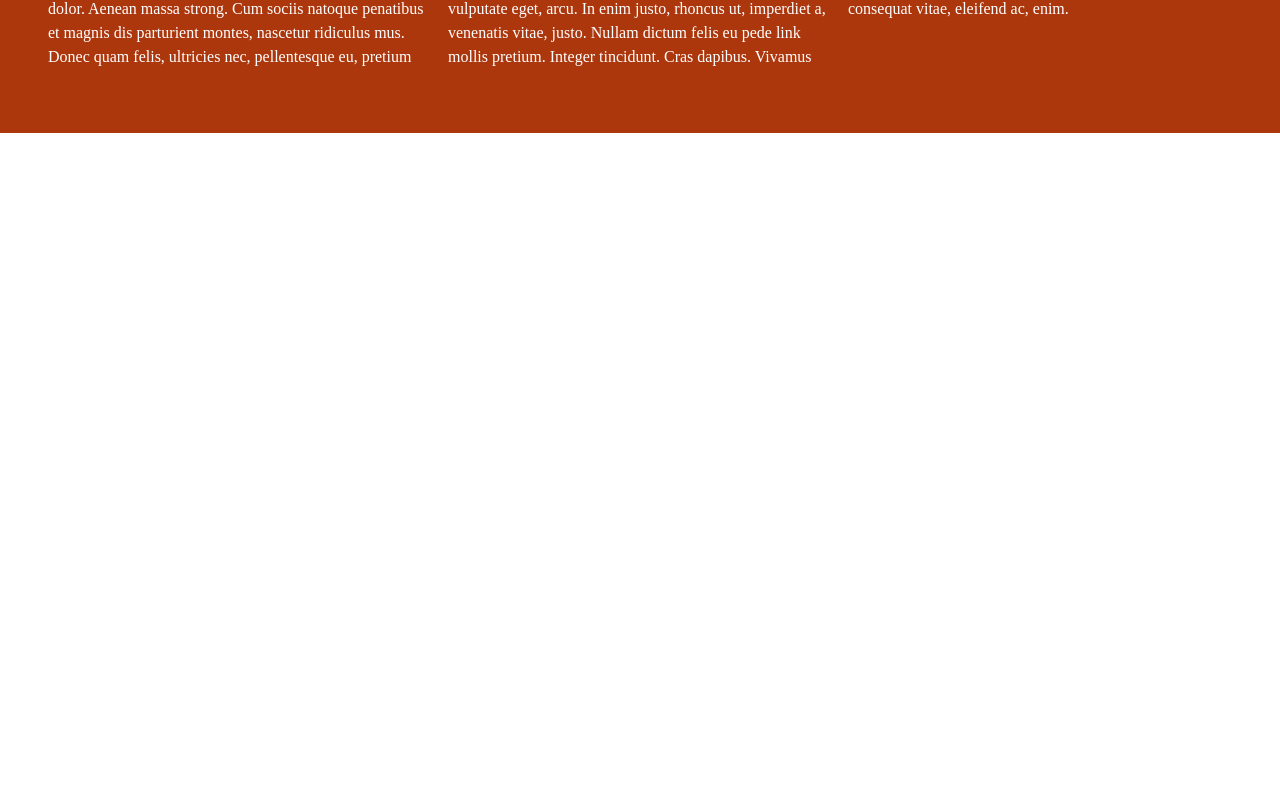
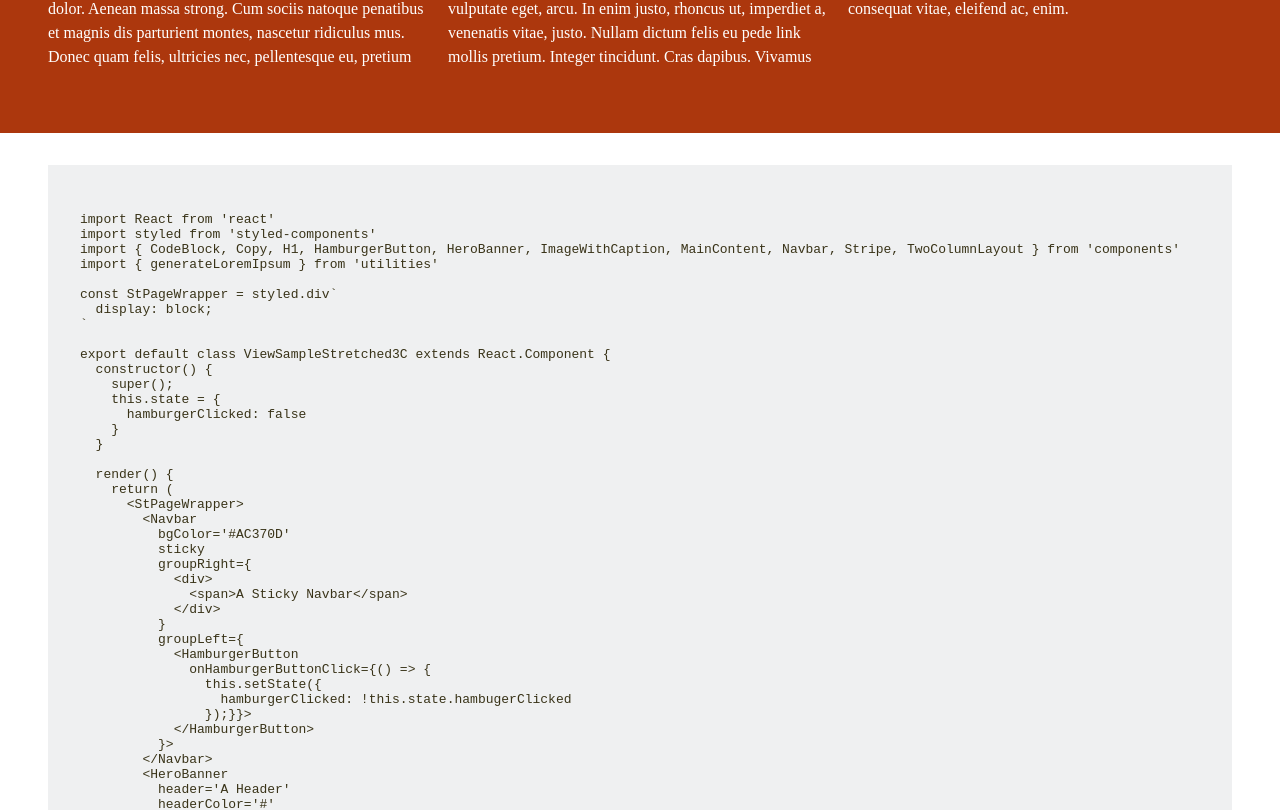
Before and after one commit to mscott5861/trcl, a React (Create React App) app: page / in a window 1280 px wide. Shown: the part 1936-2746 px from the top of the page. Before the commit the page ends 2069 px from the top, so only its background shows below. Built offline with nearby package versions, Linux system fonts and the light colour scheme.

Commit message:
Added view code in CodeBlock component. Adjusted component for <pre> text-wrapping.

```diff
--- a/src/components/atomic/containers/CodeBlock.js
+++ b/src/components/atomic/containers/CodeBlock.js
@@ -16,6 +16,9 @@ const StCodeBlock = styled.pre`
   padding: 2rem;
   margin: 0;
   height: max-content;
+  white-space: pre-wrap;
+  white-space: -moz-pre-wrap;
+  word-wrap: break-word;
 
   code {
     display: block;
--- a/src/components/atomic/text/Input.js
+++ b/src/components/atomic/text/Input.js
@@ -16,7 +16,8 @@ export default class Input extends React.Component {
 
   render() {
     return (
-      <StInput>
+      <StInput
+        onChange={this.props.handleInput}>
         { this.props.children }
       </StInput>
     );
--- a/src/views/ViewSampleStretched3C.js
+++ b/src/views/ViewSampleStretched3C.js
@@ -1,6 +1,6 @@
 import React from 'react'
 import styled from 'styled-components'
-import { Copy, H1, HamburgerButton, HeroBanner, ImageWithCaption, MainContent, Navbar, Stripe, TwoColumnLayout } from 'components'
+import { CodeBlock, Copy, H1, HamburgerButton, HeroBanner, ImageWithCaption, MainContent, Navbar, Stripe, TwoColumnLayout } from 'components'
 import { generateLoremIpsum } from 'utilities'
 
 const StPageWrapper = styled.div`
@@ -75,6 +75,91 @@ export default class ViewSampleStretched3C extends React.Component {
             { generateLoremIpsum(4) }
           </Copy>
         </Stripe>
+        <MainContent>
+          <CodeBlock>
+            {
+`
+import React from 'react'
+import styled from 'styled-components'
+import { CodeBlock, Copy, H1, HamburgerButton, HeroBanner, ImageWithCaption, MainContent, Navbar, Stripe, TwoColumnLayout } from 'components'
+import { generateLoremIpsum } from 'utilities'
+
+const StPageWrapper = styled.div\`
+  display: block;
+\`
+
+export default class ViewSampleStretched3C extends React.Component {
+  constructor() {
+    super();
+    this.state = {
+      hamburgerClicked: false
+    }
+  }
+
+  render() {
+    return (
+      <StPageWrapper>
+        <Navbar
+          bgColor='#AC370D'
+          sticky
+          groupRight={
+            <div>
+              <span>A Sticky Navbar</span>
+            </div>
+          }
+          groupLeft={
+            <HamburgerButton
+              onHamburgerButtonClick={() => {
+                this.setState({
+                  hamburgerClicked: !this.state.hambugerClicked
+                });}}>
+            </HamburgerButton>
+          }>
+        </Navbar>
+        <HeroBanner
+          header='A Header'
+          headerColor='#'
+          headerFontSize='6rem'
+          headerLeft='2rem'
+          headerTextAlign='right'
+          headerTop='40%'
+          src={'./img/sample-hero-banner-04.jpg'}
+          subheader='Followed By a Subheader'/>
+        <MainContent>
+          <Copy
+            columns={3}
+            stylizeFirstLetter>
+            { generateLoremIpsum(3) }
+          </Copy>
+          <TwoColumnLayout>
+            <ImageWithCaption
+              src={'./img/sample-hero-banner-03.jpg'}
+              centeredHorizontally>
+              Fig 1.1: A caption that really explains some things.
+            </ImageWithCaption>
+            <Copy>
+              { generateLoremIpsum(2) }
+            </Copy>
+          </TwoColumnLayout>
+        </MainContent>
+        <Stripe
+          bgColor='#AC370D'>
+          <H1
+            textColor='#FFF'
+            withUnderline>
+            Lorem Ipsum
+          </H1>
+          <Copy
+            columns={3}
+            textColor='#FFF'>
+            { generateLoremIpsum(4) }
+          </Copy>
+        </Stripe>
+      </StPageWrapper>
+`
+            }
+          </CodeBlock>
+        </MainContent>
       </StPageWrapper>
     );
   }
```
